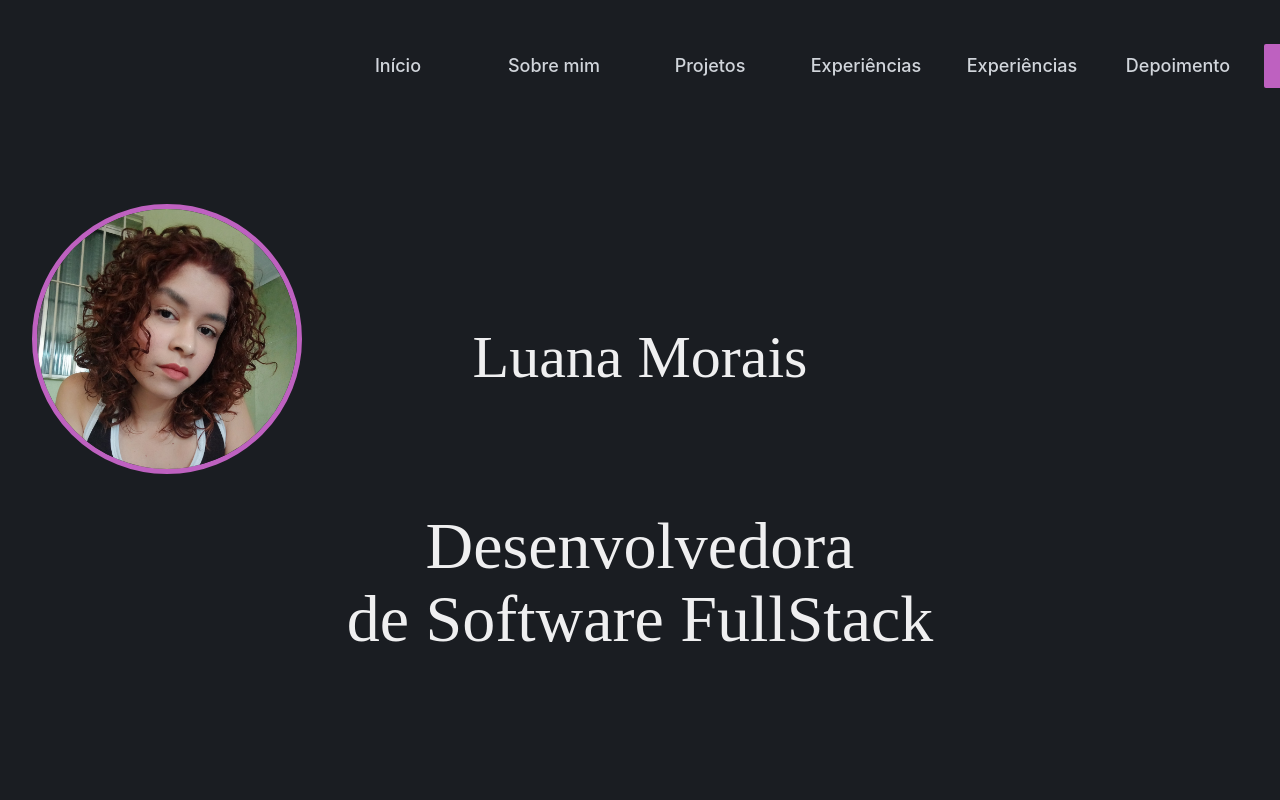
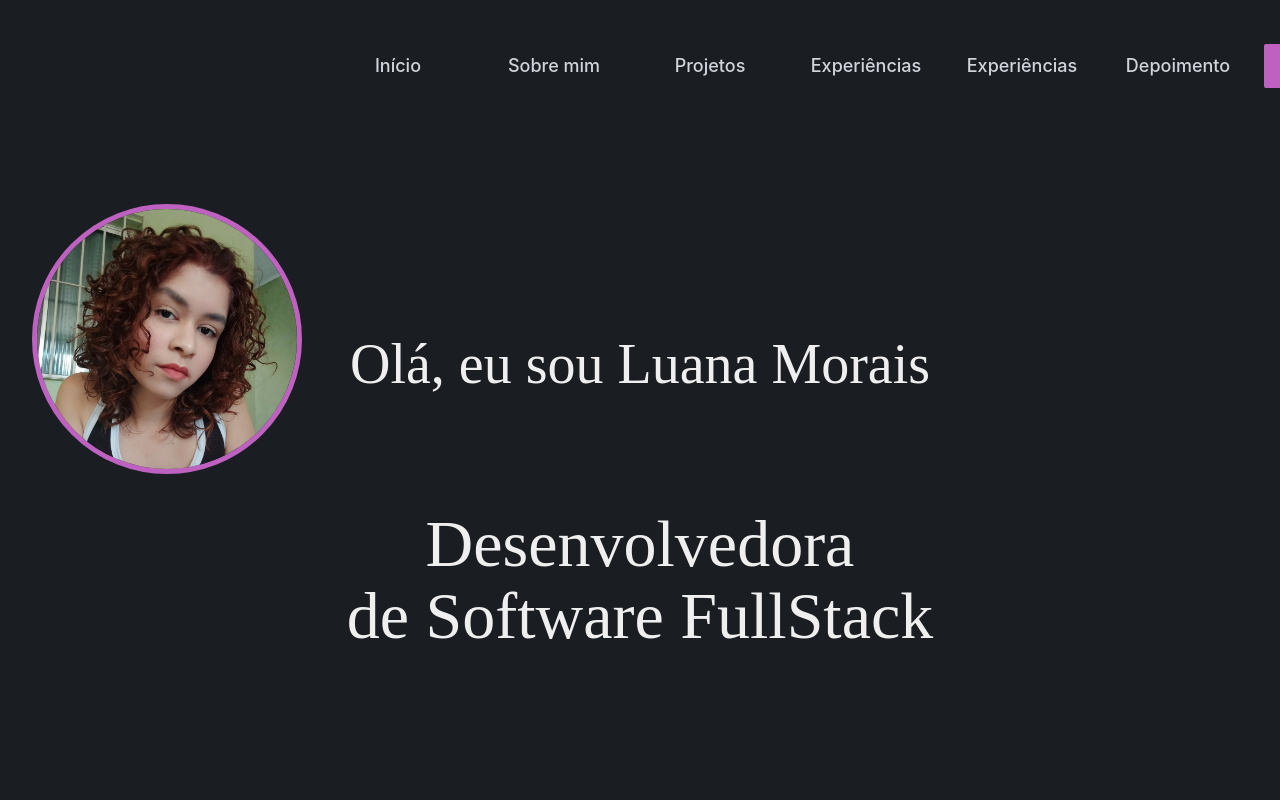
Before and after one commit to luanamoraisf/-portfolio-luana, a Vue app: page / in a window 1280 px wide. Shown: the top 800 px of the page. Built offline with nearby package versions, Linux system fonts and the light colour scheme.

Commit message:
adding greeting in presentation

```diff
--- a/src/components/StartScreen.vue
+++ b/src/components/StartScreen.vue
@@ -1,7 +1,7 @@
 <template>
     <div class="data">
         <img src="/src/assets/avatar.jpg" class="avatar" />
-        <h1 id="name">Luana Morais</h1>
+        <h1 id="name">Olá, eu sou Luana Morais</h1>
         <h1 class="career">Desenvolvedora</h1>
         <h1 class="career">de Software FullStack</h1>
     </div>
@@ -27,7 +27,7 @@ export default {}
     margin-top: -2.5em;
     margin-bottom: 2em;
     font-family: serif;
-    font-size: 60px;
+    font-size: 56px;
 }
 .career{
     color: #EFEFF0;
```
